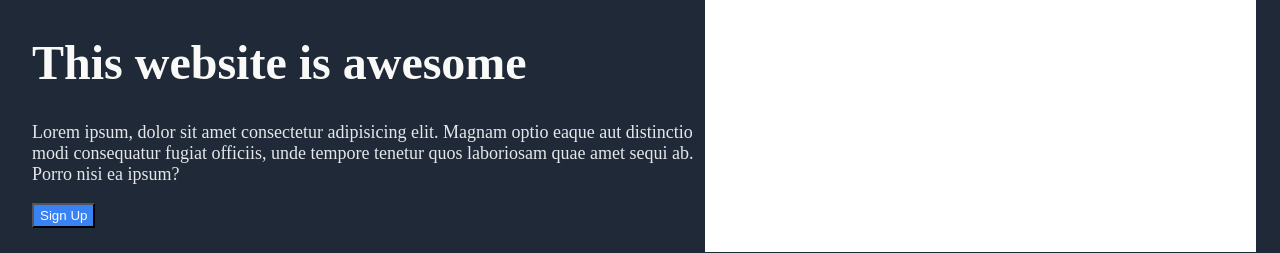
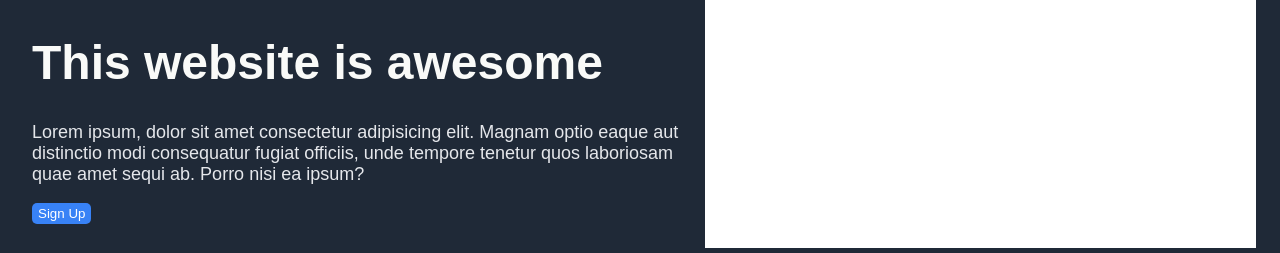
Before and after one commit to derekruhl/landing-page, a plain HTML site: page index.html in a window 1280 px wide. Shown: the part 115-368 px from the top of the page. Drawn offline with Linux system fonts and the light colour scheme.

Commit message:
added fonts to first-section and more rules to button.submit

```diff
--- a/styles.css
+++ b/styles.css
@@ -13,6 +13,7 @@
 
 a {
     color: #f9faf8;
+    flex: auto;
 }
 
 body {
@@ -33,6 +34,7 @@ body {
     flex: auto;
     flex-wrap: wrap;
     width: 300px;
+    height: auto;
     align-items: center;
     justify-content: center;
     padding: 24px 8px;
@@ -42,6 +44,10 @@ button.submit {
     background-color: #3882f6;
     color: white;
     padding: 3px 6px;
+    border-radius: 5px;
+    box-shadow: none;
+    outline: none;
+    border: none;
 }
 
 .container-2 {
@@ -90,11 +96,14 @@ button.submit {
     font-size: 48px;
     font-weight: extra-bold;
     color: #f9faf8;
+    font-family: Arial, Helvetica, sans-serif;
+
 }
 
 .hero-small {
         font-size: 18px;
         color: #e5e7eb;
+        font-family: Arial, Helvetica, sans-serif;
 }
 
  ul {
```
